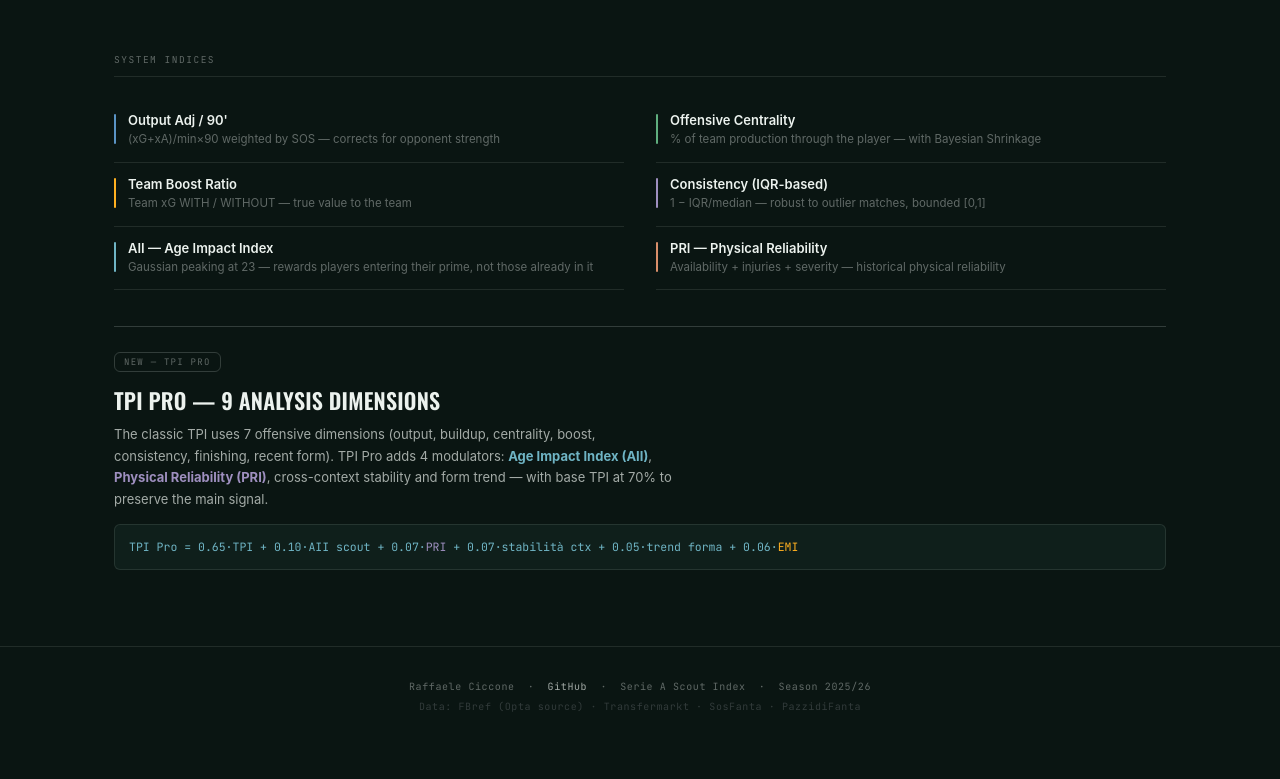
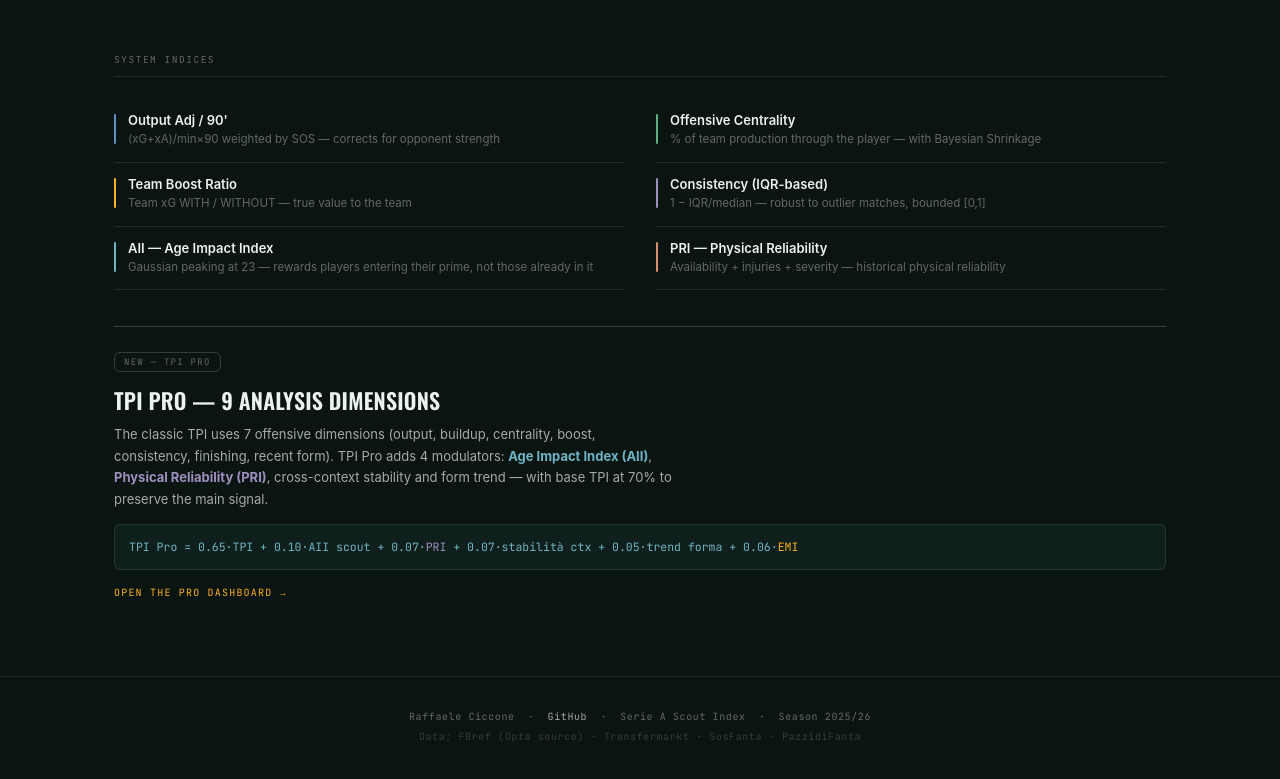
Before and after one commit to raffaeleciccone-analyst/serie-a-index, a plain HTML site: page index.html in a window 1280 px wide. Shown: the part 1524-2303 px from the top of the page. Drawn offline with Linux system fonts and the light colour scheme.

Commit message:
Dal riquadro con la formula si arriva alla pagina Pro
Sulla homepage il Pro e' presentato in due punti: la fascia in apertura, che
era gia' un link, e il riquadro con la formula piu' in basso, che lo spiegava
in dettaglio e poi lasciava a piedi. Ora anche quello porta alla dashboard,
con la stessa voce del link di sopra.

Il riquadro resta un div e il link e' una riga a se': rendere cliccabile tutto
il blocco avrebbe messo dentro un link la formula, che scorre in orizzontale,
e una cosa che scorre dentro un link si trascina invece di scorrere.

```diff
--- a/index.html
+++ b/index.html
@@ -178,6 +178,12 @@ body{font-family:var(--font);background:var(--bg);color:var(--lp);
   font-family:var(--mono);font-size:10px;letter-spacing:.12em;text-transform:uppercase;
   color:var(--orng);transition:gap .16s}
 .pro-band:hover .pro-band-lnk{gap:11px}
+/* Nella fascia in alto e' un pezzo dentro un link; nel riquadro con la
+   formula, piu' in basso, e' il link stesso — li' non si puo' rendere
+   cliccabile tutto il blocco perche' la formula scorre in orizzontale, e una
+   cosa che scorre dentro un link si trascina invece di scorrere. */
+a.pro-band-lnk{text-decoration:none;margin-top:16px}
+a.pro-band-lnk:hover{gap:11px}
 
 /* SEZIONI */
 .section{position:relative;z-index:1;max-width:1100px;margin:0 auto;padding:0 24px 76px}
@@ -533,6 +539,8 @@ body{font-family:var(--font);background:var(--bg);color:var(--lp);
         + 0.07·<span style="color:var(--purp)">PRI</span> + 0.07·stabilità ctx
         + 0.05·trend forma + 0.06·<span style="color:var(--orng)">EMI</span>
       </div>
+      <a class="pro-band-lnk" href="dashboard_pro.html"
+         data-it="Apri la dashboard Pro &rarr;" data-en="Open the Pro dashboard &rarr;">Apri la dashboard Pro &rarr;</a>
     </div>
 
   </div>
```
